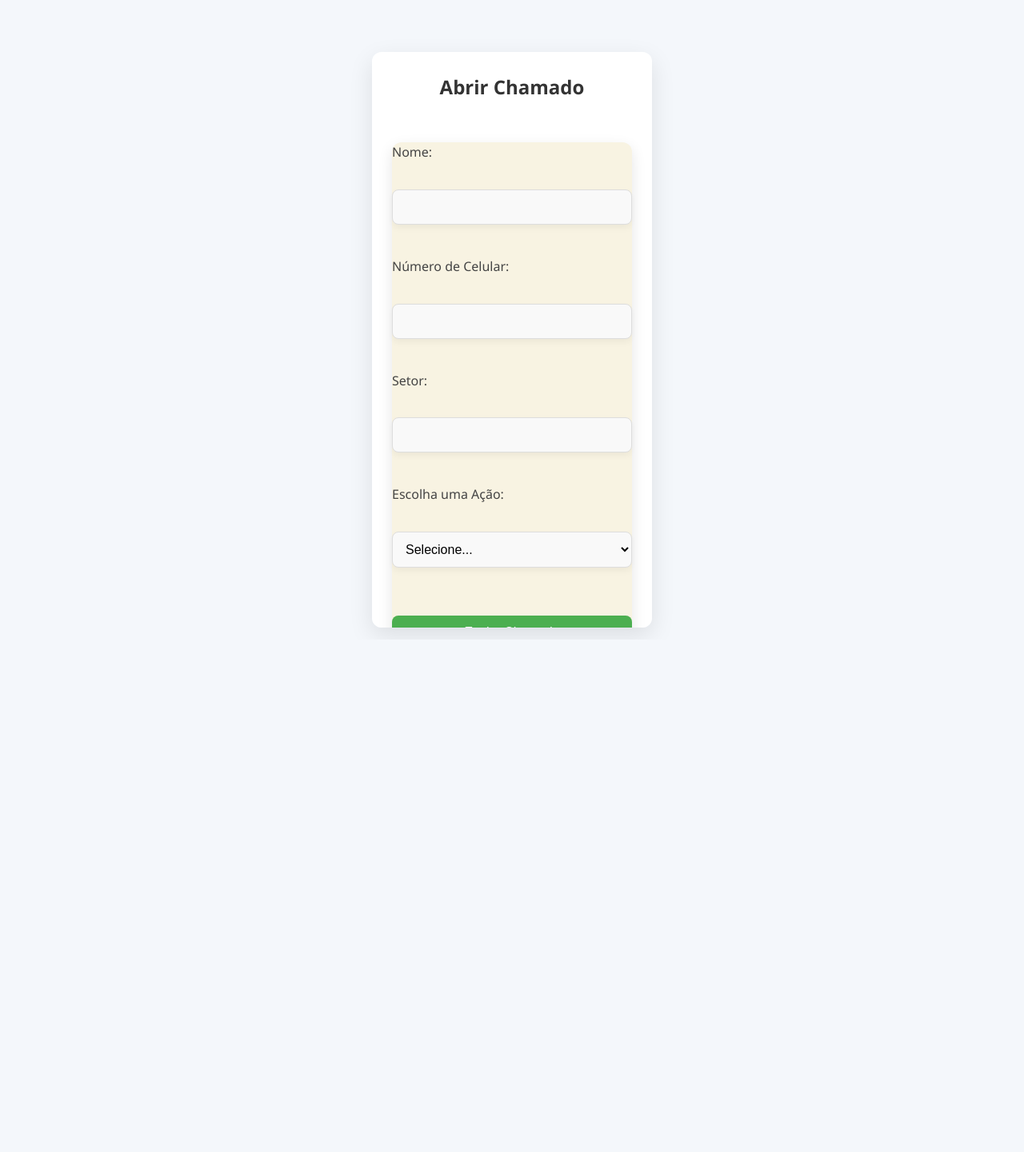
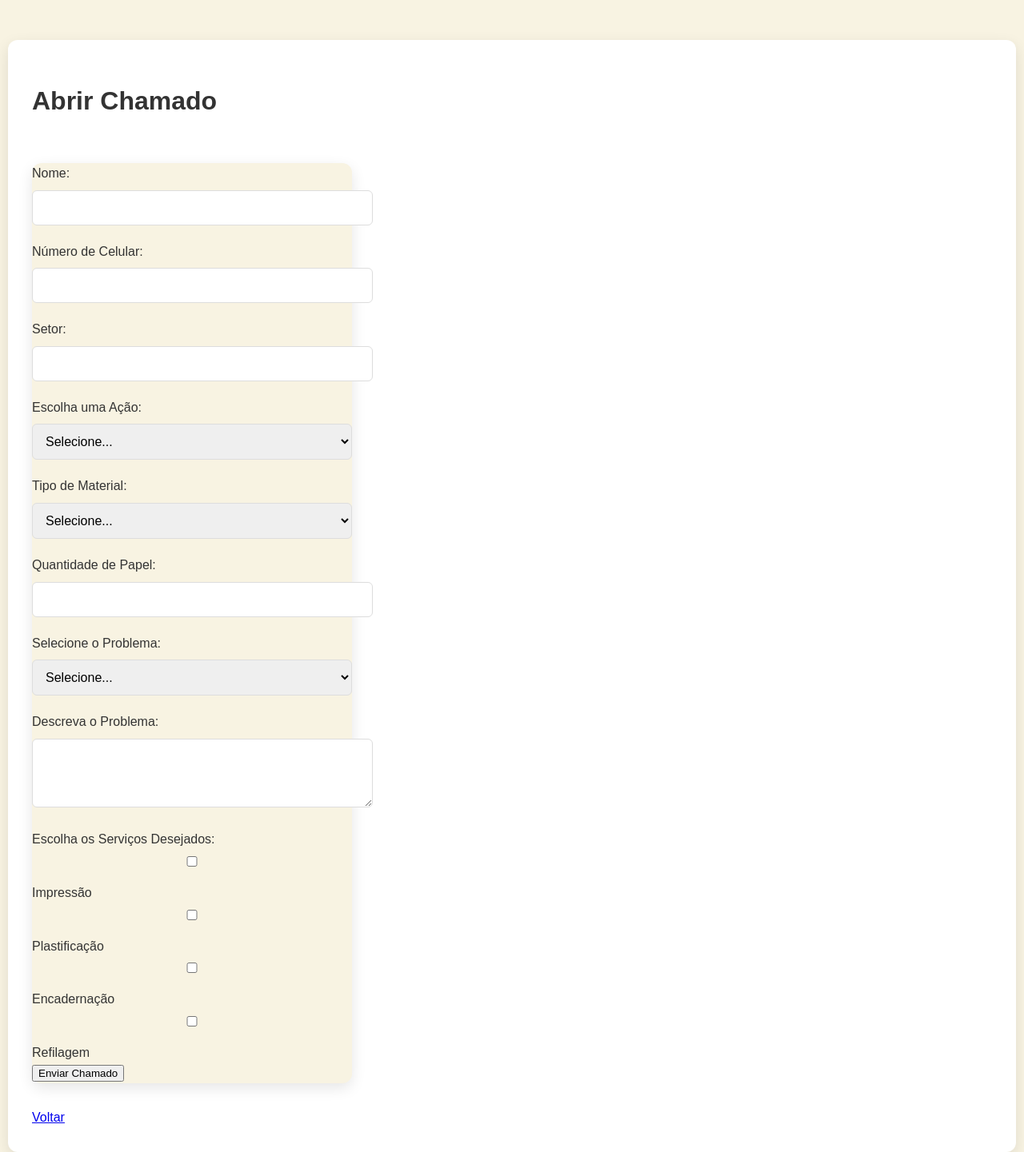
Before and after one commit to laviniasa/selbmanager, a Flask app: page /chamado in a window 1280 px wide. Shown: the whole page at 80% size. Before the commit the page ends 795 px from the top, so only its background shows below. Run offline with Flask 3, Linux system fonts and the light colour scheme.

Commit message:
Update chamado.html

```diff
--- a/gerenciador_estoque/templates/chamado.html
+++ b/gerenciador_estoque/templates/chamado.html
@@ -5,191 +5,8 @@
     <meta name="viewport" content="width=device-width, initial-scale=1.0">
     <title>Abrir Chamado</title>
     <link rel="stylesheet" href="{{ url_for('static', filename='styles.css') }}">
-    <style>
-        /* Reset básico */
-/* Reset básico */
-* {
-    margin: 0;
-    padding: 0;
-    box-sizing: border-box;
-}
+    <link rel="stylesheet" href="../static/chamado.css">
 
-body {
-    font-family: 'Segoe UI', Tahoma, Geneva, Verdana, sans-serif;
-    background-color: #f4f7fb;
-    display: flex;
-    justify-content: center;
-    align-items: center;
-    height: 100vh;
-    padding: 15px;
-    margin: 0;
-}
-
-/* Container do formulário */
-.container {
-    width: 100%;
-    max-width: 350px;  /* Tamanho mais estreito para um design mais compacto */
-    max-height: 90vh;
-    background-color: #ffffff;
-    border-radius: 12px;
-    box-shadow: 0 10px 30px rgba(0, 0, 0, 0.1);
-    padding: 25px;
-    box-sizing: border-box;
-    overflow-y: auto;
-    transform: translateY(-50px);
-    animation: slideIn 0.6s ease-out forwards;
-}
-
-h1 {
-    font-size: 24px;
-    margin-bottom: 20px;
-    color: #333;
-    text-align: center;
-    animation: fadeIn 1s ease-out forwards;
-}
-
-form {
-    display: flex;
-    flex-direction: column;
-    gap: 20px;
-    opacity: 0;
-    animation: fadeInForm 1.2s ease-out forwards;
-}
-
-label {
-    font-size: 16px;
-    color: #444;
-    margin-bottom: 5px;
-}
-
-/* Inputs, selects e textareas */
-input, select, textarea {
-    width: 100%;
-    padding: 12px;
-    font-size: 16px;
-    border: 1px solid #ddd;
-    border-radius: 8px;
-    background-color: #f9f9f9;
-    transition: border 0.3s ease, background-color 0.3s ease;
-    box-shadow: 0 4px 8px rgba(0, 0, 0, 0.05);
-}
-
-input:focus, select:focus, textarea:focus {
-    border: 1px solid #4CAF50;
-    outline: none;
-    background-color: #eef9e6;
-}
-
-textarea {
-    resize: vertical;
-}
-
-/* Botão de envio */
-button {
-    background-color: #4CAF50;
-    color: #fff;
-    font-size: 16px;
-    padding: 12px;
-    border: none;
-    border-radius: 8px;
-    cursor: pointer;
-    transition: background-color 0.3s ease, transform 0.2s ease;
-    margin-top: 20px;
-}
-
-button:hover {
-    background-color: #45a049;
-    transform: translateY(-2px);
-}
-
-button:active {
-    background-color: #388e3c;
-    transform: translateY(1px);
-}
-
-/* Botão de voltar */
-.back-btn {
-    margin-top: 20px;
-    display: inline-block;
-    background-color: #f44336;
-    color: #fff;
-    padding: 10px 20px;
-    border-radius: 8px;
-    text-align: center;
-    text-decoration: none;
-    transition: background-color 0.3s ease, transform 0.2s ease;
-}
-
-.back-btn:hover {
-    background-color: #e53935;
-    transform: translateY(-2px);
-}
-
-.back-btn:active {
-    background-color: #c62828;
-    transform: translateY(1px);
-}
-
-/* Esconder elementos */
-.hidden {
-    display: none;
-}
-
-/* Animações */
-@keyframes fadeIn {
-    0% { opacity: 0; transform: translateY(20px); }
-    100% { opacity: 1; transform: translateY(0); }
-}
-
-@keyframes fadeInForm {
-    0% { opacity: 0; }
-    100% { opacity: 1; }
-}
-
-@keyframes slideIn {
-    0% { transform: translateY(-100px); }
-    100% { transform: translateY(0); }
-}
-
-/* Responsividade para telas pequenas */
-@media (max-width: 768px) {
-    .container {
-        max-width: 90%;  /* Largura ainda confortável para telas médias */
-        padding: 20px;
-    }
-
-    h1 {
-        font-size: 20px;
-    }
-
-    input, select, textarea, button {
-        font-size: 14px;
-        padding: 10px;
-    }
-}
-
-@media (max-width: 480px) {
-    .container {
-        max-width: 90%;
-        padding: 15px;
-    }
-
-    h1 {
-        font-size: 18px;
-    }
-
-    input, select, textarea, button {
-        font-size: 13px;
-        padding: 8px;
-    }
-
-    .back-btn {
-        padding: 8px 16px;
-        font-size: 14px;
-    }
-}
-
-    </style>
 </head>
 <body>
     <div class="container">
```
